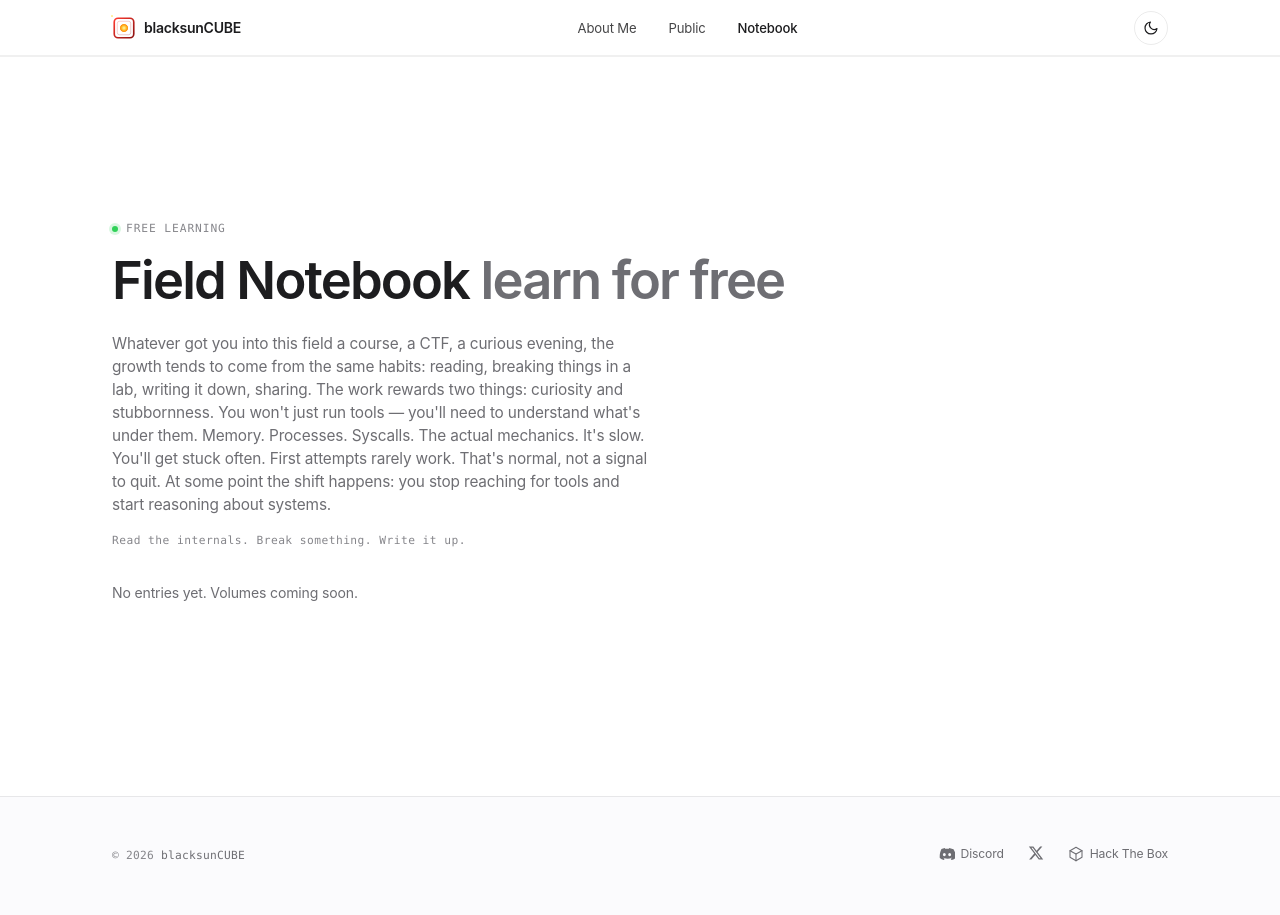
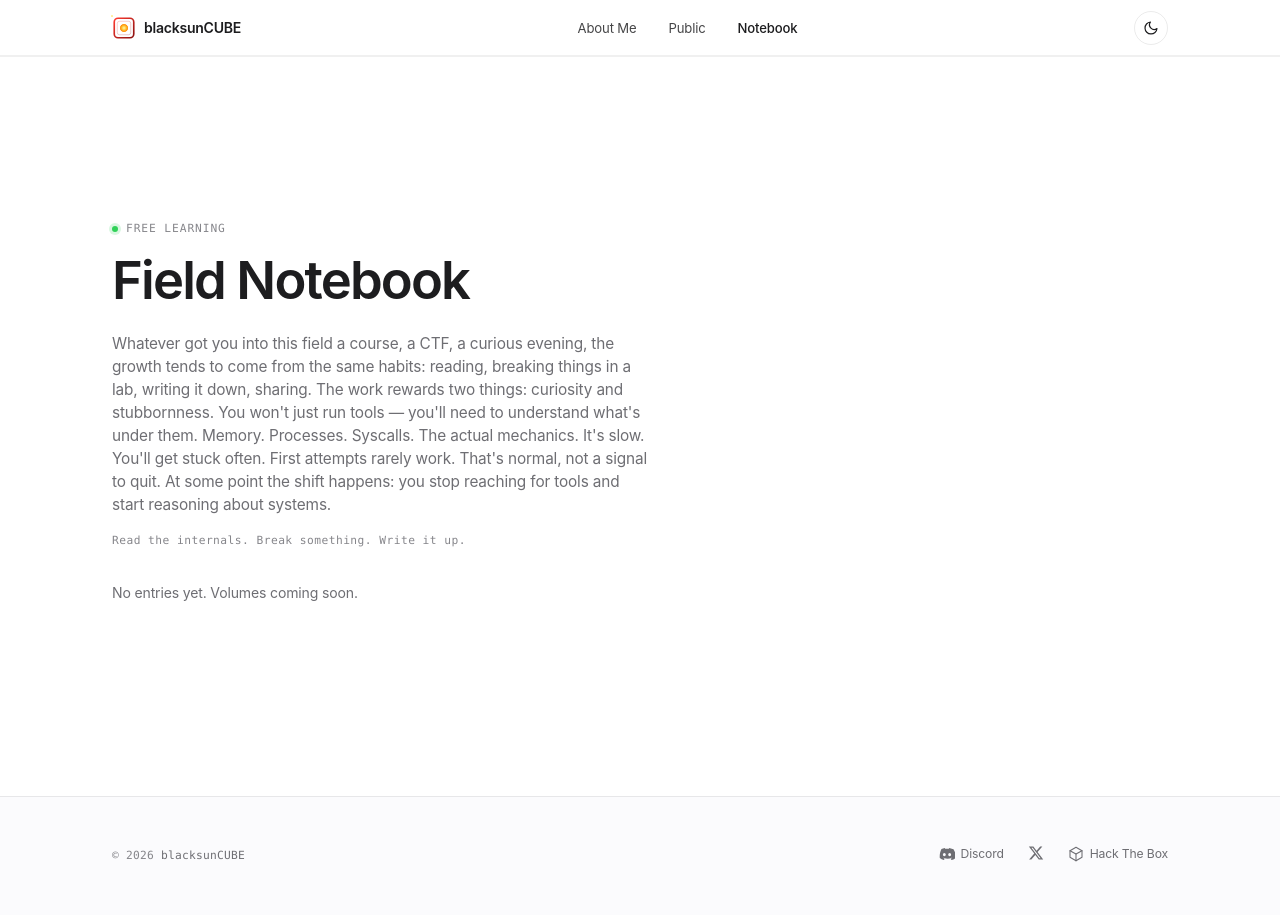
Before and after one commit to 0xAllow/0xallow.github.io, a Jekyll site: the page built from notebook/index.html, in a window 1280 px wide. Built offline with Jekyll 4.4.1, drawn with Linux system fonts in a browser that asks for light colours.

Commit message:
Update index.html

```diff
--- a/notebook/index.html
+++ b/notebook/index.html
@@ -12,7 +12,7 @@ description: Technical field notes on Windows internals and offensive/defensive
       <span class="hero__eyebrow">Free learning</span>
       <h1 class="hero__title">
         Field Notebook
-        <em style="color: var(--text-muted); font-style: normal;"> learn for free</em>
+        <em style="color: var(--text-muted); font-style: normal;"> </em>
       </h1>
       <p class="hero__lead">
                 Whatever got you into this field  a course, a CTF, a curious evening,  the growth tends to come from the same habits: reading, breaking things in a lab, writing it down, sharing.
```
